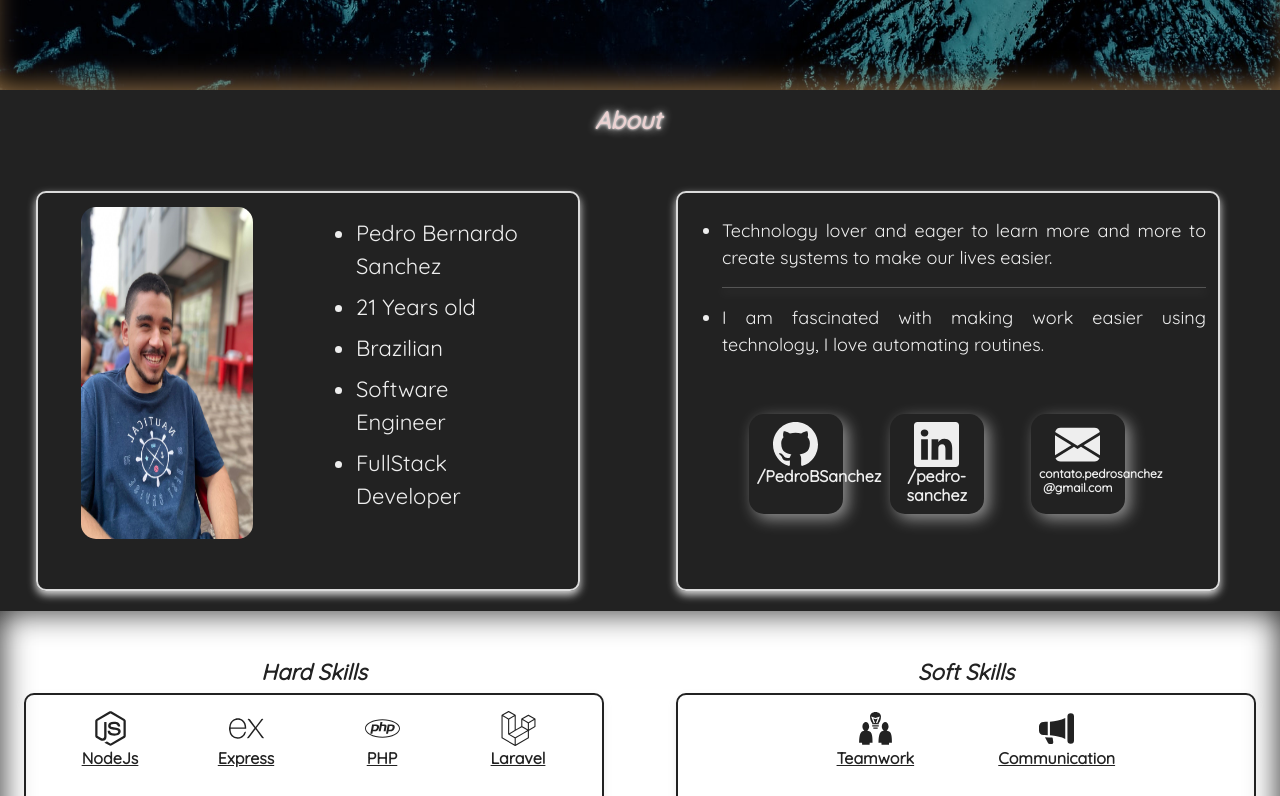
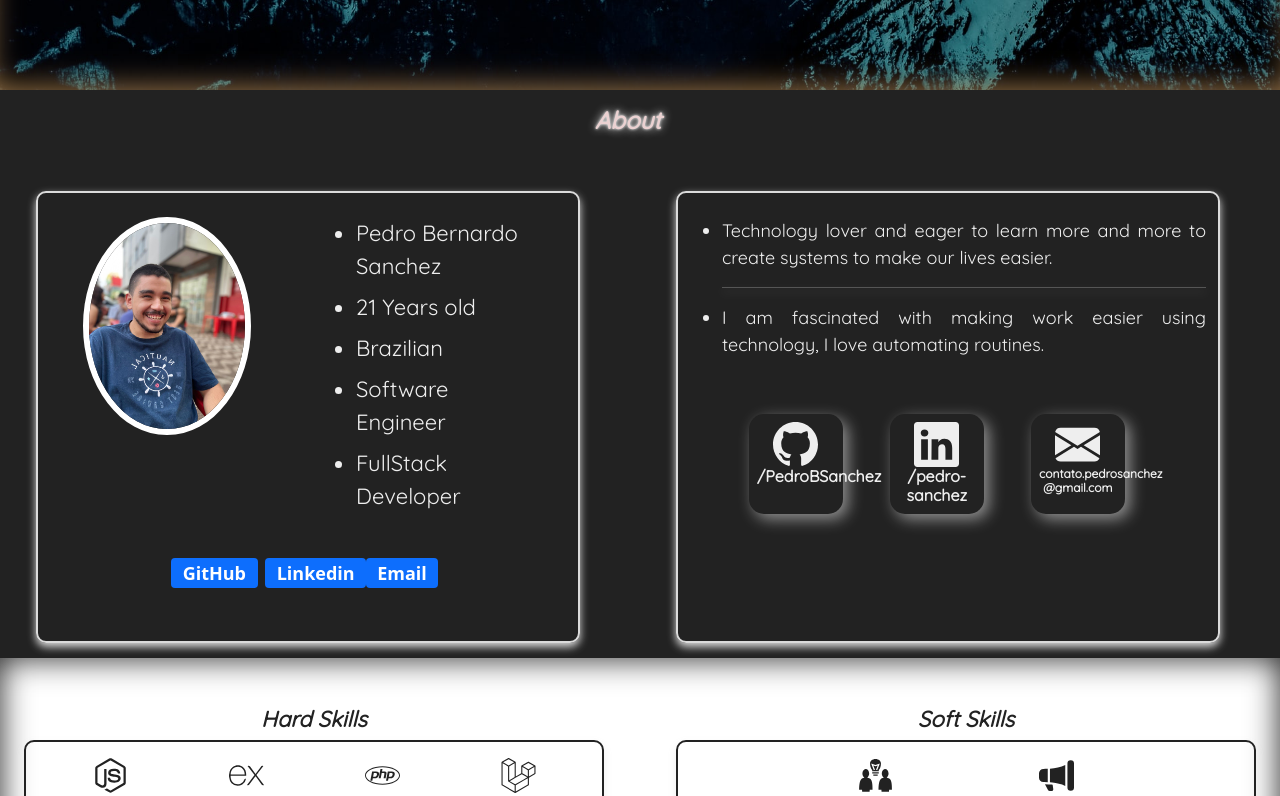
Before and after one commit to PedroBSanchez/myPortifolio, a React (Create React App) app: page / in a window 1280 px wide. Shown: the part 460-1256 px from the top of the page. Built offline with nearby package versions, Linux system fonts and the light colour scheme.

Commit message:
feature[

```diff
--- a/src/components/middleContent/About.css
+++ b/src/components/middleContent/About.css
@@ -1,8 +1,8 @@
 .about-image {
-  width: 70%;
-  height: 100%;
-  border-radius: 25px;
-  padding: 10px;
+  width: 65%;
+  height: 65%;
+  border-radius: 100%;
+  border: 6px solid white;
 }
 
 .about-text {
@@ -33,3 +33,7 @@
   border-radius: 10px;
   height: 110%;
 }
+
+.card-badge {
+  cursor: pointer;
+}
--- a/src/components/middleContent/About.jsx
+++ b/src/components/middleContent/About.jsx
@@ -6,13 +6,17 @@ import "./About.css";
 import "../../App.css";
 
 const About = () => {
+  const handleClick = (link) => {
+    if (link) window.open(link);
+  };
+
   return (
     <>
       <div className="col-md-6 p-5">
         <div className="card-border-about">
           <div className="row">
-            <div className="col-md-6 text-center p-1">
-              <img className="about-image img-fluid" src={image} alt={"Me"} />
+            <div className="col-md-6 text-center pt-4">
+              <img className="about-image" src={image} alt={"Me"} />
             </div>
             <div className="col-md-6">
               <div className="row m-4">
@@ -32,6 +36,46 @@ const About = () => {
                   </li>
                 </ul>
               </div>
+            </div>
+          </div>
+          <div className="row text-center justify-content-center">
+            <div className="col-2 p-1">
+              <h4>
+                <span
+                  class="badge bg-primary card-badge"
+                  onClick={() => {
+                    handleClick("https://github.com/PedroBSanchez");
+                  }}
+                >
+                  GitHub
+                </span>
+              </h4>
+            </div>
+            <div className="col-2 p-1">
+              <h4>
+                <span
+                  class="badge bg-primary card-badge"
+                  onClick={() => {
+                    handleClick(
+                      "https://www.linkedin.com/in/pedro-sanchez-b884831b2/"
+                    );
+                  }}
+                >
+                  Linkedin
+                </span>
+              </h4>
+            </div>
+            <div className="col-2 p-1">
+              <h4>
+                <span
+                  class="badge bg-primary card-badge"
+                  onClick={() => {
+                    handleClick("https://utapy.link/pedrobsanchez");
+                  }}
+                >
+                  Email
+                </span>
+              </h4>
             </div>
           </div>
         </div>
```
